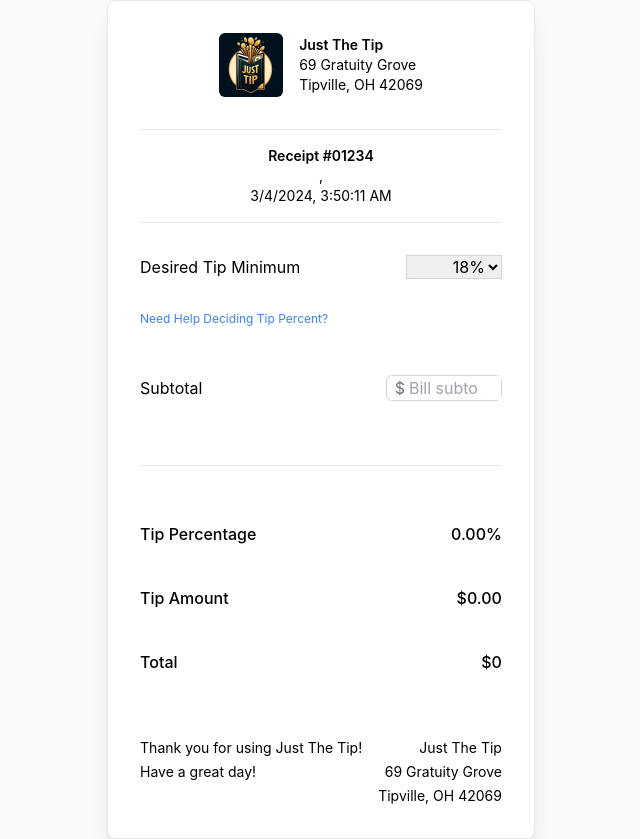
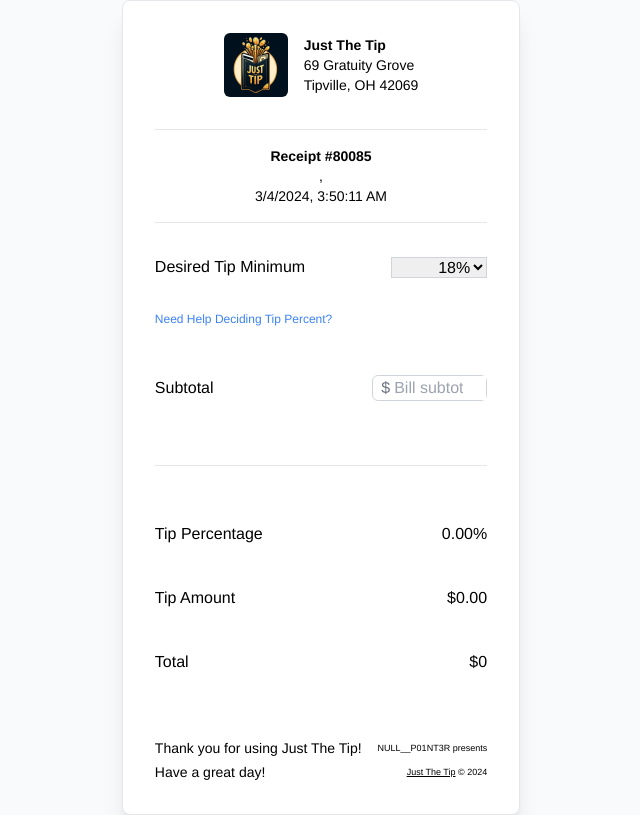
Before and after one commit to Andrew-Barker/just-the-tip, a React (Create React App) app: page / in a window 1280 px wide. Shown: the whole page, without its empty margins (319-959 px from the left). After the commit the page ends 815 px from the top, so only its background shows below. Built offline with nearby package versions, Linux system fonts and the light colour scheme; no server answers.

Commit message:
font face and minor text updates

```diff
--- a/src/App.js
+++ b/src/App.js
@@ -5,7 +5,7 @@ import Receipt from './Receipt'
 
 function App() {
   return (
-    <div className="flex justify-center items-center min-h-screen bg-slate-50">
+    <div className="flex justify-center items-center min-h-screen bg-slate-50 font-sans">
       <Receipt/>
     </div>
   );
--- a/src/Receipt.js
+++ b/src/Receipt.js
@@ -80,7 +80,7 @@ const Receipt = () => {
       </div>
       <div className="flex items-center justify-center text-center border-t border-b py-4">
         <div className="text-sm">
-          <div className="font-semibold">Receipt #01234</div>
+          <div className="font-semibold">Receipt #80085</div>
           {/*<div>location</div>*/}
           <LocationComponent></LocationComponent>
           <div>{new Date().toLocaleString()}</div>
@@ -147,10 +147,9 @@ const Receipt = () => {
           <div>Thank you for using Just The Tip!</div>
           <div>Have a great day!</div>
         </div>
-        <div className="grid gap-1 justify-items-end">
-          <div>Just The Tip</div>
-          <div>69 Gratuity Grove</div>
-          <div>Tipville, OH 42069</div>
+        <div className="grid gap-1 justify-items-end text-[9px]">
+          <div>NULL__P01NT3R presents</div>
+          <div><span className="underline">Just The Tip</span> © {new Date().getFullYear()}</div>
         </div>
       </div>
     </div>
--- a/tailwind.config.js
+++ b/tailwind.config.js
@@ -4,7 +4,11 @@ module.exports = {
     "./src/**/*.{js,jsx,ts,tsx}",
     ],
   theme: {
-    extend: {},
+    extend: {
+      fontFamily: {
+        sans: ['Helvetica', 'Arial', 'sans-serif'],
+      },
+      },
   },
   plugins: [],
 }
```
